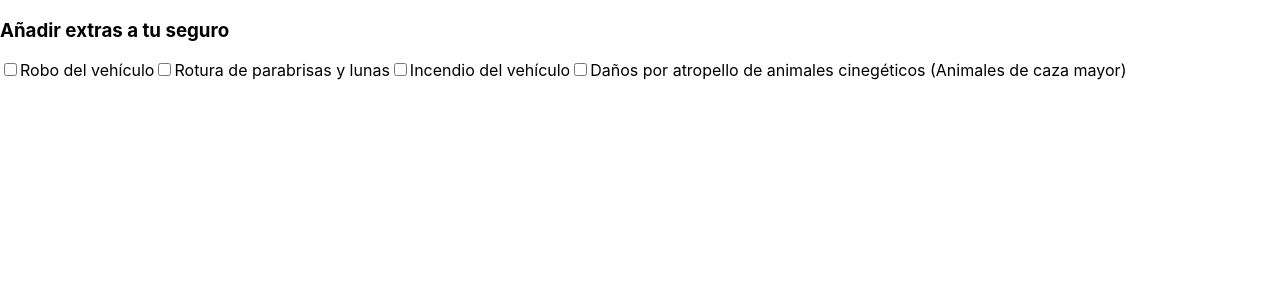
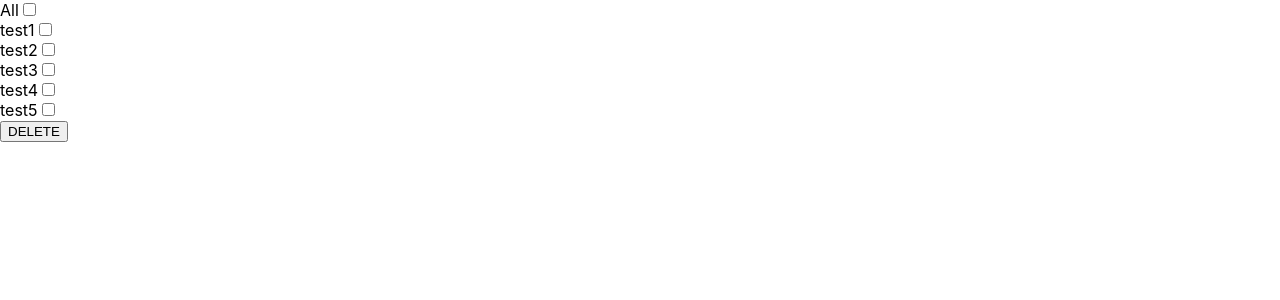
Before and after one commit to AlexanderAlvarezMarques/GS1-Final-Project, a React (Create React App) app: page /extras in a window 1280 px wide. Shown: the top 300 px of the page. Built offline with nearby package versions, Linux system fonts and the light colour scheme; no server answers.

Commit message:
hecho checkbox

```diff
--- a/package.json
+++ b/package.json
@@ -15,6 +15,7 @@
     "firebase": "^8.1.1",
     "react": "^17.0.1",
     "react-dom": "^17.0.1",
+    "react-hook-form": "^6.13.1",
     "react-router-dom": "^5.2.0",
     "react-scripts": "4.0.1",
     "react-select-checked": "^0.1.12",
--- a/src/componentes/Extras.js
+++ b/src/componentes/Extras.js
@@ -1,44 +1,118 @@
 import React,{useState,useEffect} from 'react';
-import CheckedSelect from 'react-select-checked';
+import useForm from 'react-hook-form';
 
 const Extras = () => {
+    const data = [
+        {
+          name: "test1",
+          result: "pass"
+        },
+        {
+          name: "test2",
+          result: "pass"
+        },
+        {
+          name: "test3",
+          result: "pass"
+        },
+        {
+          name: "test4",
+          result: "pass"
+        },
+        {
+          name: "test5",
+          result: "pass"
+        }
+      ];
 
-    const [datos, setDatos] = useState({
-        datos: {
-            extra: ''
-        }
-      });
 
-    const [checked, setChecked] = useState(false)
+    const [allChecked, setAllChecked] = useState(false);
+    const [isChecked, setIsChecked] = useState({});
+    const [formData, setFormData] = useState(data);
 
+    const handleAllCheck = e => {
+      setAllChecked(e.target.checked);
+    };
+
+    const handleSingleCheck = e => {
+      setIsChecked({ ...isChecked, [e.target.name]: e.target.checked });
+    };
+
+    const onDelete = () => {
+      console.log(isChecked);
+      const newData = data.filter(
+        item => !Object.keys(isChecked).includes(item.name)
+      );
+      console.log(newData);
+      setFormData(newData);
+    };
+
+
+
+
+
+   /* const [datos, setDatos] = useState({
+        extra: []
+    });
     const{extra}=datos
+
 
     // actualizar campos del formulario
     const actualizarState = e => {
         setDatos({
+
             ...datos,
-            [e.target.name] : e.target.value
+            [e.target.name] : e.target.value,
         })
-        setChecked(true)
-
     }
 
 
-    // React.useEffect(() => {
-    //     setCheckedInput(checked);
-    //     if (onChange) {
-    //       onChange(checked);
-    //     }
-    // }, [checked]);
+    useEffect(() => {
+
+    }, [datos]);
+
+*/
 
     return(
     <>
-    <h3>Añadir extras a tu seguro</h3>
+
+
+<div className="App">
+      <div>
+        <label>All</label>
+        <input
+          name="checkall"
+          type="checkbox"
+          checked={allChecked}
+          onChange={handleAllCheck}
+        />
+        <label />
+      </div>
+      {formData.map((test, index) => (
+        <div key={index}>
+          <label>{test.name}</label>
+          <input
+            type="checkbox"
+            name={test.name}
+            checked={allChecked ? true : isChecked[test.name]}
+            onChange={handleSingleCheck}
+          />
+        </div>
+      ))}
+      <button onClick={() => onDelete()}>DELETE</button>
+    </div>
+
+
+
+
+
+
+
+    {/* <h3>Añadir extras a tu seguro</h3>
 
         <div>
                  <input
                     type="checkbox"
-                    name="extra"
                     value="robo"
                     onChange={actualizarState}
                 />
@@ -46,7 +120,6 @@ const Extras = () => {
 
                 <input
                     type="checkbox"
-                    name="extra"
                     value="rotura"
                     onChange={actualizarState}
                 />
@@ -54,7 +127,6 @@ const Extras = () => {
 
                 <input
                     type="checkbox"
-                    name="extra"
                     value="incendio"
                     onChange={actualizarState}
                 />
@@ -62,12 +134,13 @@ const Extras = () => {
 
                 <input
                     type="checkbox"
-                    name="extra"
                     value="dañoAnimales"
                     onChange={actualizarState}
                 />
                 Daños por atropello de animales cinegéticos (Animales de caza mayor)
-        </div>
+        </div> */}
     </>
+
 )};
+
 export default Extras ;
--- a/src/componentes/Incidences.js
+++ b/src/componentes/Incidences.js
@@ -27,7 +27,6 @@ const Incidences = () => {
               setInci(
                 ...inci,
                 doc.data().incidencias)
-
                 console.log('data: ', inci);
 
               return;
```
Also changed, not shown: 2 other files (tests, documents, lock files or other folders).
